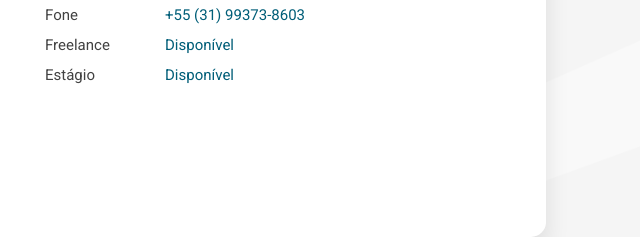
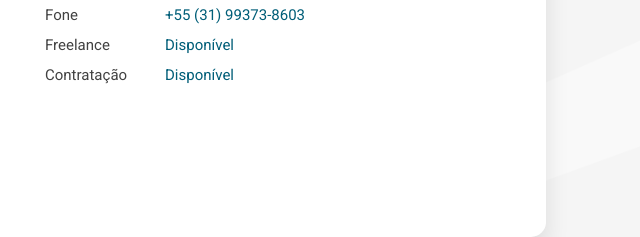
Before and after one commit to guilhermesantosdeveloper/guilhermesantosdeveloper.github.io, a plain HTML site: page index.html in a window 1280 px wide. Shown: the part 870-1107 px from the top of the page, 610-1250 px from the left. Drawn offline with nearby package versions, Linux system fonts and the light colour scheme.

```diff
--- a/index.html
+++ b/index.html
@@ -154,7 +154,7 @@
                       </li>
                       <li><span class="title">Fone</span><span class="value">+55 (31) 99373-8603</span></li>
                       <li><span class="title">Freelance</span><span class="value available">Disponível</span></li>
-                      <li><span class="title">Estágio</span><span class="value available">Disponível</span></li>
+                      <li><span class="title">Contratação</span><span class="value available">Disponível</span></li>
                     </ul>
                   </div>
 
```
